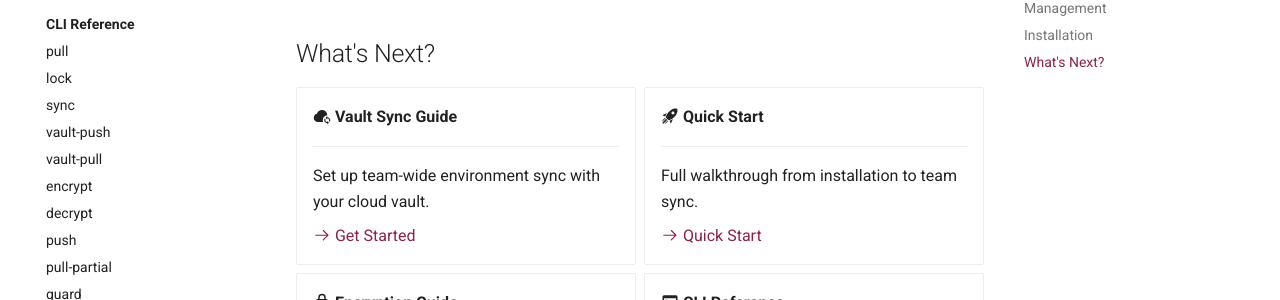
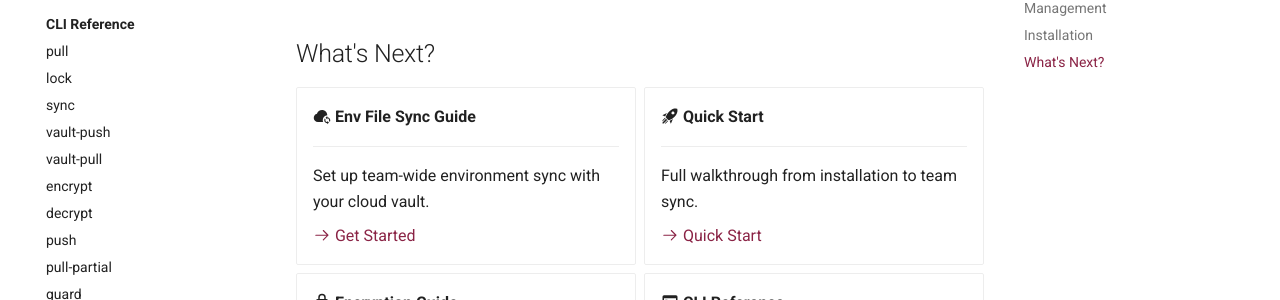
Before and after one commit to jainal09/envdrift, an MkDocs documentation site: the page built from docs/index.md, in a window 1280 px wide and 900 px high, scrolled down 2525 px. Shown: the part 361-661 px from the top of the window. Built offline with MkDocs 1.6.1 and Material for MkDocs 9.7.7, drawn with Linux system fonts in a browser that asks for light colours; comment, search, counter and statistics services are not loaded.

Commit message:
docs: fix landing-page card title (Vault Sync Guide -> Env File Sync Guide)
Follow-up to #285: the "What's Next?" card on the docs landing page kept the
old guide name. Its "Get Started" link was already updated to
guides/env-file-sync.md in #285; this fixes the visible card title to match
the renamed guide.

Co-Authored-By: Claude Opus 4.8 <noreply@anthropic.com>

```diff
--- a/docs/index.md
+++ b/docs/index.md
@@ -123,7 +123,7 @@ pip install "envdrift[vault]"     # All providers
 
 <div class="grid cards" markdown>
 
-- :material-cloud-sync: **Vault Sync Guide**
+- :material-cloud-sync: **Env File Sync Guide**
 
     ---
 
```
